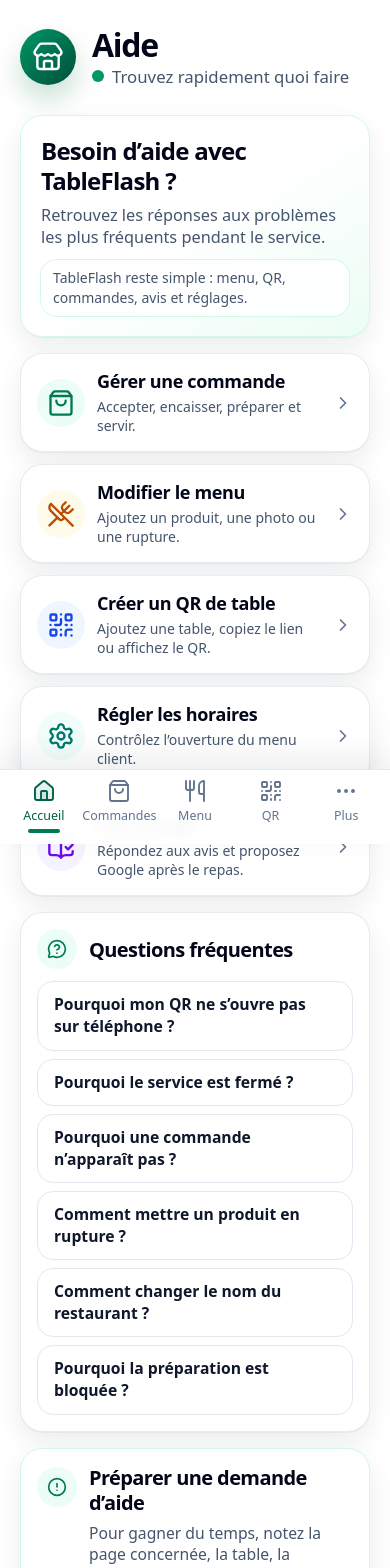
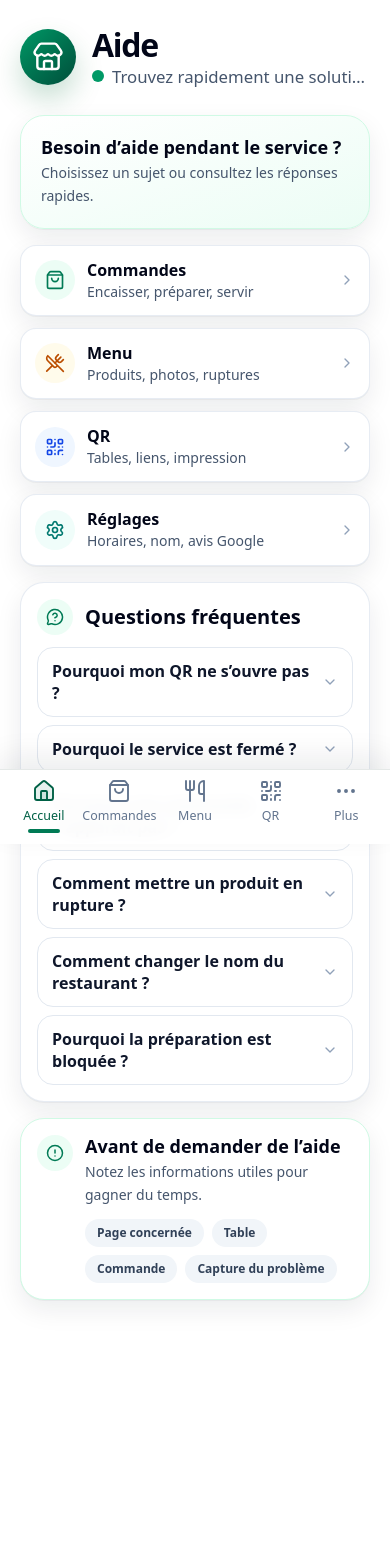
Before and after one commit to Loco66666/tableflash-final, a Next.js app: page /dashboard/help in a window 390 px wide. Shown: the top 1568 px of the page. After the commit the page ends 1524 px from the top, so only its background shows below. Built offline with nearby package versions, Linux system fonts and the light colour scheme.

Commit message:
Polish help center mobile layout and compact FAQ

```diff
--- a/src/app/dashboard/help/page.tsx
+++ b/src/app/dashboard/help/page.tsx
@@ -1,20 +1,11 @@
 import type { LucideIcon } from "lucide-react";
-import {
-  AlertCircle,
-  BookOpenCheck,
-  ChevronRight,
-  MessageCircleQuestion,
-  QrCode,
-  Settings,
-  ShoppingBag,
-  UtensilsCrossed,
-} from "lucide-react";
+import { AlertCircle, ChevronDown, MessageCircleQuestion, QrCode, Settings, ShoppingBag, UtensilsCrossed } from "lucide-react";
 import Link from "next/link";
 import { AppShell } from "@/components/layout/AppShell";
 import { PageHeader } from "@/components/layout/PageHeader";
 import { SectionCard } from "@/components/ui-custom/SectionCard";
 
-const quickActions: Array<{
+const quickTopics: Array<{
   title: string;
   subtitle: string;
   href: string;
@@ -22,62 +13,53 @@ const quickActions: Array<{
   tone: string;
 }> = [
   {
-    title: "Gérer une commande",
-    subtitle: "Accepter, encaisser, préparer et servir.",
+    title: "Commandes",
+    subtitle: "Encaisser, préparer, servir",
     href: "/dashboard/orders",
     icon: ShoppingBag,
     tone: "bg-emerald-50 text-emerald-700",
   },
   {
-    title: "Modifier le menu",
-    subtitle: "Ajoutez un produit, une photo ou une rupture.",
+    title: "Menu",
+    subtitle: "Produits, photos, ruptures",
     href: "/dashboard/menu",
     icon: UtensilsCrossed,
     tone: "bg-amber-50 text-amber-700",
   },
   {
-    title: "Créer un QR de table",
-    subtitle: "Ajoutez une table, copiez le lien ou affichez le QR.",
+    title: "QR",
+    subtitle: "Tables, liens, impression",
     href: "/dashboard/qr",
     icon: QrCode,
     tone: "bg-blue-50 text-blue-700",
   },
   {
-    title: "Régler les horaires",
-    subtitle: "Contrôlez l’ouverture du menu client.",
+    title: "Réglages",
+    subtitle: "Horaires, nom, avis Google",
     href: "/dashboard/settings",
     icon: Settings,
     tone: "bg-teal-50 text-teal-700",
-  },
-  {
-    title: "Avis Google",
-    subtitle: "Répondez aux avis et proposez Google après le repas.",
-    href: "/dashboard/reviews",
-    icon: BookOpenCheck,
-    tone: "bg-violet-50 text-violet-700",
   },
 ];
 
 const faqItems = [
   {
-    question: "Pourquoi mon QR ne s’ouvre pas sur téléphone ?",
+    question: "Pourquoi mon QR ne s’ouvre pas ?",
     answer:
-      "Le téléphone doit pouvoir accéder à la même adresse que celle utilisée pour générer le QR. En test local, utilisez l’adresse réseau de l’ordinateur, par exemple http://192.168.1.125:3000.",
+      "Le téléphone doit accéder à la même adresse que le QR. En test local, utilisez l’adresse réseau de l’ordinateur, par exemple 192.168.1.125:3000.",
   },
   {
     question: "Pourquoi le service est fermé ?",
-    answer:
-      "Le statut du service suit les horaires configurés dans Réglages. Vérifiez le service midi, le service soir et les jours ouverts.",
+    answer: "Le service suit les horaires réglés dans Réglages. Vérifiez le midi, le soir et les jours ouverts.",
   },
   {
     question: "Pourquoi une commande n’apparaît pas ?",
     answer:
-      "Vérifiez que vous utilisez la même adresse pour le client et le dashboard. localhost et l’adresse réseau ne partagent pas les mêmes données.",
+      "Client et dashboard doivent utiliser la même adresse. localhost et l’adresse réseau ne partagent pas les mêmes données.",
   },
   {
     question: "Comment mettre un produit en rupture ?",
-    answer:
-      "Allez dans Menu, ouvrez le produit, puis désactivez Produit disponible. Il restera visible côté restaurateur mais sera masqué côté client.",
+    answer: "Allez dans Menu, ouvrez le produit, puis désactivez Produit disponible. Il sera masqué côté client.",
   },
   {
     question: "Comment changer le nom du restaurant ?",
@@ -85,83 +67,77 @@ const faqItems = [
   },
   {
     question: "Pourquoi la préparation est bloquée ?",
-    answer:
-      "Une commande doit être marquée payée avant de lancer la préparation. C’est volontaire pour éviter les commandes non réglées.",
+    answer: "Une commande doit être marquée payée avant la préparation. Cela évite de préparer une commande non réglée.",
   },
 ];
 
 export default function HelpPage() {
   return (
     <AppShell>
-      <PageHeader title="Aide" subtitle="Trouvez rapidement quoi faire" />
+      <PageHeader title="Aide" subtitle="Trouvez rapidement une solution" />
 
-      <section className="grid min-w-0 grid-cols-1 gap-4" aria-label="Aide TableFlash">
-        <SectionCard className="border-emerald-100 bg-gradient-to-br from-white via-white to-emerald-50 p-5 shadow-[0_10px_28px_rgba(15,23,42,0.07)]">
-          <p className="text-2xl font-black leading-tight tracking-[-0.03em] text-slate-950">Besoin d’aide avec TableFlash ?</p>
-          <p className="mt-2 text-[1.02rem] leading-snug text-slate-600">
-            Retrouvez les réponses aux problèmes les plus fréquents pendant le service.
-          </p>
-          <p className="mt-3 rounded-2xl bg-white/80 px-3 py-2 text-sm font-medium text-slate-600 ring-1 ring-emerald-100">
-            TableFlash reste simple : menu, QR, commandes, avis et réglages.
-          </p>
+      <section className="grid min-w-0 grid-cols-1 gap-4 pb-28" aria-label="Centre d’aide TableFlash">
+        <SectionCard className="rounded-3xl border-emerald-100 bg-gradient-to-br from-white to-emerald-50 p-5 shadow-[0_10px_30px_rgba(15,23,42,0.06)]">
+          <h2 className="text-lg font-bold leading-tight text-slate-950">Besoin d’aide pendant le service ?</h2>
+          <p className="mt-1 text-sm leading-relaxed text-slate-600">Choisissez un sujet ou consultez les réponses rapides.</p>
         </SectionCard>
 
-        <div className="grid min-w-0 grid-cols-1 gap-3" aria-label="Actions rapides">
-          {quickActions.map((item) => {
+        <div className="grid min-w-0 grid-cols-1 gap-3" aria-label="Sujets rapides">
+          {quickTopics.map((item) => {
             const Icon = item.icon;
             return (
-              <Link key={item.title} href={item.href} className="block min-w-0 rounded-[1.35rem] transition active:scale-[0.99]">
-                <SectionCard className="flex min-h-24 items-center gap-3 p-4">
-                  <span className={`grid size-12 shrink-0 place-items-center rounded-full ${item.tone}`}>
-                    <Icon className="size-7" aria-hidden="true" />
+              <Link key={item.title} href={item.href} className="block min-w-0 rounded-2xl transition active:scale-[0.99]">
+                <SectionCard className="flex items-center gap-3 rounded-2xl p-3.5 shadow-[0_6px_18px_rgba(15,23,42,0.05)]">
+                  <span className={`grid size-10 shrink-0 place-items-center rounded-full ${item.tone}`}>
+                    <Icon className="size-5" aria-hidden="true" />
                   </span>
                   <span className="min-w-0 flex-1">
-                    <span className="block text-lg font-black leading-tight tracking-[-0.02em] text-slate-950">{item.title}</span>
-                    <span className="mt-1 block text-sm leading-snug text-slate-600">{item.subtitle}</span>
+                    <span className="block text-base font-semibold leading-tight text-slate-950">{item.title}</span>
+                    <span className="mt-0.5 block text-sm leading-snug text-slate-600">{item.subtitle}</span>
                   </span>
-                  <ChevronRight className="size-5 shrink-0 text-slate-500" aria-hidden="true" />
+                  <ChevronDown className="size-4 shrink-0 -rotate-90 text-slate-400" aria-hidden="true" />
                 </SectionCard>
               </Link>
             );
           })}
         </div>
 
-        <SectionCard className="p-4 sm:p-5">
+        <SectionCard className="rounded-3xl p-4 sm:p-5">
           <div className="mb-3 flex items-center gap-3">
-            <span className="grid size-10 place-items-center rounded-full bg-emerald-50 text-emerald-700">
-              <MessageCircleQuestion className="size-5" aria-hidden="true" />
+            <span className="grid size-9 place-items-center rounded-full bg-emerald-50 text-emerald-700">
+              <MessageCircleQuestion className="size-4.5" aria-hidden="true" />
             </span>
-            <h2 className="text-xl font-black leading-tight tracking-[-0.03em] text-slate-950">Questions fréquentes</h2>
+            <h2 className="text-xl font-bold leading-tight text-slate-950">Questions fréquentes</h2>
           </div>
 
           <div className="grid gap-2">
             {faqItems.map((item) => (
-              <details key={item.question} className="group rounded-2xl border border-slate-200 bg-white px-4 py-3">
-                <summary className="cursor-pointer list-none pr-1 text-[0.98rem] font-bold leading-snug text-slate-900 marker:content-none">
-                  {item.question}
+              <details key={item.question} className="group rounded-2xl border border-slate-200 bg-white px-3.5 py-3">
+                <summary className="flex cursor-pointer list-none items-center gap-2 text-base font-semibold leading-snug text-slate-900 marker:content-none">
+                  <span className="flex-1">{item.question}</span>
+                  <ChevronDown className="size-4 shrink-0 text-slate-400 transition group-open:rotate-180" aria-hidden="true" />
                 </summary>
-                <p className="mt-2 text-[0.95rem] leading-relaxed text-slate-600">{item.answer}</p>
+                <p className="mt-2 pr-6 text-sm leading-relaxed text-slate-600">{item.answer}</p>
               </details>
             ))}
           </div>
         </SectionCard>
 
-        <SectionCard className="border-emerald-100 bg-white p-4 sm:p-5">
+        <SectionCard className="rounded-3xl border-emerald-100 bg-white p-4">
           <div className="flex items-start gap-3">
-            <span className="mt-0.5 grid size-10 shrink-0 place-items-center rounded-full bg-emerald-50 text-emerald-700">
-              <AlertCircle className="size-5" aria-hidden="true" />
+            <span className="grid size-9 shrink-0 place-items-center rounded-full bg-emerald-50 text-emerald-700">
+              <AlertCircle className="size-4.5" aria-hidden="true" />
             </span>
             <div className="min-w-0">
-              <h2 className="text-xl font-black leading-tight tracking-[-0.03em] text-slate-950">Préparer une demande d’aide</h2>
-              <p className="mt-2 text-[0.98rem] leading-snug text-slate-600">
-                Pour gagner du temps, notez la page concernée, la table, la commande et ce que vous avez essayé.
-              </p>
-              <ul className="mt-3 grid gap-1 text-sm font-semibold text-slate-700">
-                <li>• Page concernée</li>
-                <li>• Numéro de table</li>
-                <li>• Numéro de commande</li>
-                <li>• Message ou capture du problème</li>
-              </ul>
+              <h2 className="text-lg font-bold leading-tight text-slate-950">Avant de demander de l’aide</h2>
+              <p className="mt-1 text-sm leading-relaxed text-slate-600">Notez les informations utiles pour gagner du temps.</p>
+              <div className="mt-3 flex flex-wrap gap-2">
+                {["Page concernée", "Table", "Commande", "Capture du problème"].map((item) => (
+                  <span key={item} className="rounded-full bg-slate-100 px-3 py-1.5 text-xs font-semibold text-slate-700">
+                    {item}
+                  </span>
+                ))}
+              </div>
             </div>
           </div>
         </SectionCard>
```
